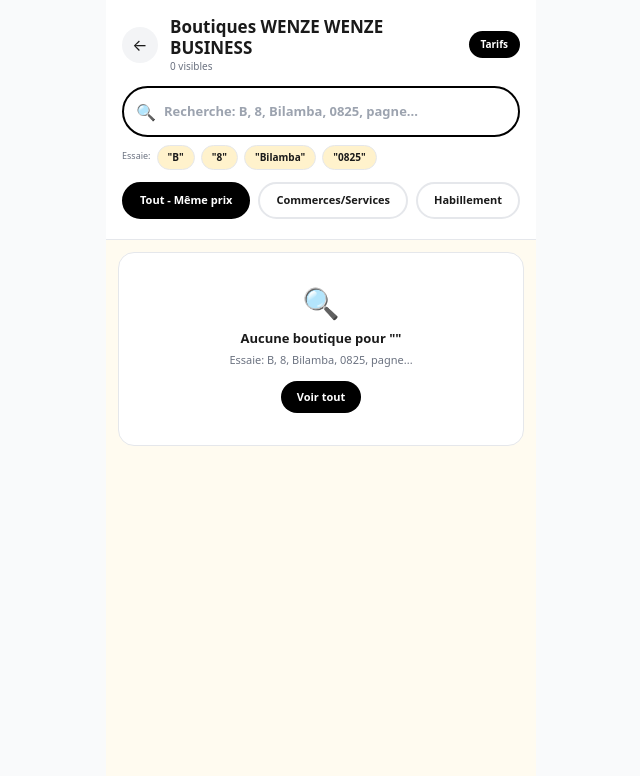
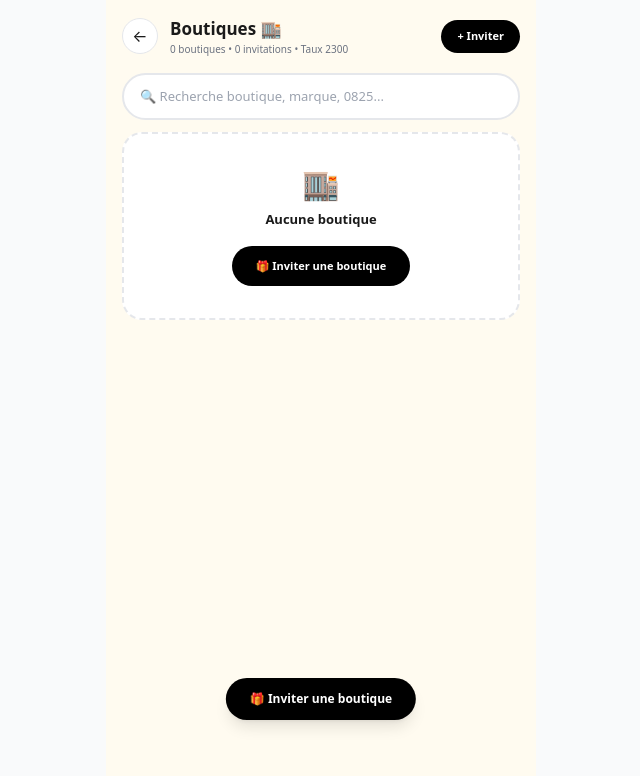
Before and after one commit to kongolokelvin47-cmd/Wenze-pwa, a Next.js app: page /boutiques in a window 1280 px wide. Shown: the top 776 px of the page, without its empty margins (319-959 px from the left). Built offline with nearby package versions, Linux system fonts and the light colour scheme.

Commit message:
Refactor boutique page and improve state management

```diff
--- a/app/boutiques/page.tsx
+++ b/app/boutiques/page.tsx
@@ -1,145 +1,137 @@
 "use client";
-import { useState, useEffect, useMemo } from "react";
+import { useEffect, useState, useMemo } from "react";
 import Link from "next/link";
 
-const cleanWa = (n:any)=>(n||"").toString().replace(/[^0-9]/g,"").replace(/^0+/,"");
-const norm = (s:any)=>(s||"").toString().toLowerCase().normalize("NFD").replace(/[\u0300-\u036f]/g,"").replace(/[^a-z0-9]/g,"");
-const readList=(k:string):any[]=>{ try{ const r=localStorage.getItem(k); const v=r?JSON.parse(r):[]; return Array.isArray(v)?v:[]; }catch{ return []; } };
+// ✅ TAUX LOCAL - Pas de lib/paiement
+const TAUX_CDF = 2300;
+const toCDF = (p:any)=>{ const v=Number(p||0); return isNaN(v)?0:Math.round(v*TAUX_CDF); };
+const toCDFString = (p:any)=> toCDF(p).toLocaleString()+" CDF";
 
-function boutiqueName(u:any){
-  if(!u) return "Bilamba";
-  const brut=(u?.nomBoutique||u?.boutiqueName||u?.name||u?.nomEtablissement||"").trim();
-  if(brut.toLowerCase().includes("boutiques") && brut.includes("(")) return brut.replace(/Boutiques\s+Boutiques/i,"Boutiques").replace(/Boutique\s+Boutiques/i,"Boutiques").trim();
-  const base=brut.replace(/^Boutiques\s*/i,"").replace(/^Boutique\s*/i,"").split("(")[0].trim() || "Bilamba";
-  const marque=(u?.marque||u?.slogan||"").replace(/^Boutiques\s*/i,"").replace(/^Boutique\s*/i,"").trim() || (base.toLowerCase().includes("bilamba")?"Maison d'habillement":"Commerce général");
-  return `Boutiques ${base} (${marque})`;
+function cleanWa(n:any){ return (n||"").toString().replace(/[^0-9]/g,"").replace(/^0+/,""); }
+function readList(k:string):any[]{ try{ const v=JSON.parse(localStorage.getItem(k)||"[]"); return Array.isArray(v)?v:[]; }catch{ return []; } }
+function readUser(){ try{ const r=localStorage.getItem("wenze_user"); return r?JSON.parse(r):null; }catch{ return null; } }
+
+function getBoutiqueIdentite(u:any, wa:string){
+  const nomBrut = (u?.nomBoutique||u?.boutiqueName||u?.nomEtablissement||u?.name||"").trim();
+  const marqueBrut = (u?.marque||"").trim();
+  if(nomBrut.toLowerCase().includes("boutiques") && nomBrut.includes("(")){
+    const cleaned = nomBrut.replace(/Boutiques\s+Boutiques/i,"Boutiques").trim();
+    return { nomComplet: cleaned, nomCourt: cleaned.split("(")[0].trim(), marque: cleaned.match(/\((.*?)\)/)?.[1]||marqueBrut||"Commerce général", initial: cleaned.replace(/^Boutiques\s*/i,"").trim()[0]?.toUpperCase()||"B" };
+  }
+  let nomBase = nomBrut.replace(/^Boutiques\s*/i,"").replace(/^Boutique\s*/i,"").split("(")[0].trim() || wa.slice(-4);
+  let marqueFinale = marqueBrut || "Commerce général";
+  return { nomComplet: `Boutiques ${nomBase} (${marqueFinale})`, nomCourt: `Boutiques ${nomBase}`, marque: marqueFinale, initial: nomBase[0]?.toUpperCase()||"B" };
 }
 
 export default function BoutiquesPage(){
-  const [users,setUsers]=useState<any[]>([]);
-  const [annonces,setAnnonces]=useState<any[]>([]);
-  const [q,setQ]=useState("");
-  const [cat,setCat]=useState("tout");
+  const [boutiques, setBoutiques] = useState<any[]>([]);
+  const [search, setSearch] = useState("");
+  const [filleulsWas, setFilleulsWas] = useState<Set<string>>(new Set());
+  const [myInvitations, setMyInvitations] = useState<any[]>([]);
 
   useEffect(()=>{
-    const allUsers=readList("wenze_all_users");
-    const allAnnonces=readList("wenze_annonces_list");
-    if(allUsers.length===0 && allAnnonces.length>0){
-      const map=new Map();
-      allAnnonces.forEach((a:any)=>{
-        const wa=cleanWa(a.ownerWhatsapp||a.whatsapp||a.userId);
-        if(wa && !map.has(wa)) map.set(wa,{ownerWhatsapp:wa,whatsapp:wa,nomBoutique:a.boutiqueName||a.nomEtablissement||`Boutique ${wa.slice(-4)}`,marque:a.marque||"Commerce général",photo:a.photo,commune:a.commune||"Kinshasa",categorieId:a.categorieId||"commerces-services"});
-      });
-      setUsers(Array.from(map.values()));
-    } else {
-      setUsers(allUsers);
+    const users = readList("wenze_all_users");
+    const cur = readUser();
+    if(cur){
+      const waCur = cleanWa(cur.ownerWhatsapp||cur.whatsapp||cur.id);
+      if(waCur && !users.find((u:any)=>cleanWa(u.ownerWhatsapp||u.whatsapp||u.id)===waCur)) users.push(cur);
     }
-    setAnnonces(allAnnonces);
+    const annonces = readList("wenze_annonces_list");
+    const list = users.map((u:any)=>{
+      const wa = cleanWa(u.ownerWhatsapp||u.whatsapp||u.id);
+      const ident = getBoutiqueIdentite(u, wa);
+      const count = annonces.filter((a:any)=>cleanWa(a.ownerWhatsapp||a.whatsapp||a.userId)===wa).length;
+      return { ...u, ...ident, wa, annoncesCount: count };
+    }).filter((b:any)=>b.wa);
+    setBoutiques(list);
+
+    // 🎁 Mes filleuls
+    const me = readUser();
+    const myWa = me ? cleanWa(me.ownerWhatsapp||me.whatsapp||me.id) : "";
+    const invs = readList("wenze_invitations").filter((x:any)=> !myWa || cleanWa(x.parrain_wa||x.parrainWa)===myWa);
+    setMyInvitations(invs);
+    setFilleulsWas(new Set(invs.filter((x:any)=>x.statut==="accepte").map((x:any)=>cleanWa(x.invite_wa||x.inviteWa))));
   },[]);
 
   const filtered = useMemo(()=>{
-    const query = q.trim();
-    const nq = norm(query);
-    if(!nq) {
-      let all = [...users];
-      if(cat!=="tout") all = all.filter(u=> norm(u.categorieId||"")===norm(cat) || norm(u.marque||"").includes(norm(cat)) || norm(u.commune||"").includes(norm(cat)));
-      return all;
+    const s = search.toLowerCase();
+    return boutiques.filter(b=>{
+      if(!s) return true;
+      return (b.nomComplet||"").toLowerCase().includes(s) || (b.marque||"").toLowerCase().includes(s) || b.wa.includes(s) || ("0"+b.wa.slice(-9)).includes(s);
+    }).sort((a,b)=>{
+      // Filleuls juste après, pas de TOP gratuit, juste visibilité réseau
+      const aF = filleulsWas.has(a.wa)?1:0;
+      const bF = filleulsWas.has(b.wa)?1:0;
+      if(aF!==bF) return bF-aF;
+      return b.annoncesCount - a.annoncesCount;
+    });
+  },[boutiques, search, filleulsWas]);
+
+  const shareBoutique = (b:any)=>{
+    const lien = `${window.location.origin}/boutiques/${b.wa}`;
+    const text = `🏬 ${b.nomComplet} sur Wenze ! ${b.annoncesCount} annonce(s) • ${b.marque}\n\n👉 ${lien}`;
+    if(navigator.share){
+      navigator.share({ title: b.nomComplet, text }).catch(()=>{});
+    } else {
+      navigator.clipboard.writeText(text);
+      alert("Lien boutique copié !");
     }
-    const res = users.filter(u=>{
-      const wa = cleanWa(u.ownerWhatsapp||u.whatsapp||u.id||"");
-      const wa9 = wa.slice(-9);
-      const waSans243 = wa.replace(/^243/,"");
-      const nom = boutiqueName(u);
-      const produits = annonces.filter(a=>cleanWa(a.ownerWhatsapp||a.whatsapp||a.userId)===wa).map(a=>a.titre||"").join(" ");
-      const hay = norm(`${nom} ${u.marque||""} ${u.slogan||""} ${u.commune||""} ${u.ville||""} ${wa} ${wa9} 0${wa9} ${waSans243} ${produits} ${u.nom||""}`);
-      return hay.includes(nq);
-    });
-    if(cat!=="tout") return res.filter(u=> norm(u.categorieId||"").includes(norm(cat)) || norm(u.marque||"").includes(norm(cat)));
-    return res;
-  },[users,annonces,q,cat]);
-
-  const suggestions = useMemo(()=>{
-    if(q.trim().length!==1) return [];
-    const nq = norm(q);
-    return users.filter(u=> norm(boutiqueName(u)).startsWith(nq)).slice(0,3).map(u=> boutiqueName(u));
-  },[q,users]);
+  };
 
   return (
-    <div className="max-w-[430px] mx-auto min-h-screen bg-[#FFFBF0] pb-24">
-      <header className="sticky top-0 bg-white/95 backdrop-blur z-20 p-4 border-b">
-        <div className="flex items-center gap-3">
-          <Link href="/" className="w-9 h-9 bg-gray-100 rounded-full flex items-center justify-center">←</Link>
-          <div className="flex-1 min-w-0">
-            <h1 className="font-black text-[17px] leading-tight">Boutiques WENZE WENZE BUSINESS</h1>
-            <p className="text-[10px] text-gray-500">{filtered.length} visibles {q && `pour "${q}"`}</p>
-          </div>
-          <Link href="/tarif" className="text-[10px] font-black bg-black text-white px-3 py-1.5 rounded-full whitespace-nowrap">Tarifs</Link>
-        </div>
-
-        <div className="relative mt-3">
-          <input value={q} onChange={e=>setQ(e.target.value)} placeholder="Recherche: B, 8, Bilamba, 0825, pagne..." className="w-full p-3.5 pl-10 pr-10 rounded-full border-2 border-black text-[13px] font-bold bg-white outline-none" />
-          <span className="absolute left-3.5 top-3.5">🔍</span>
-          {q && <button onClick={()=>setQ("")} className="absolute right-3 top-3 w-6 h-6 bg-black text-white rounded-full text-[11px] flex items-center justify-center">✕</button>}
-        </div>
-
-        {!q && (
-          <div className="flex gap-1.5 mt-2 flex-wrap">
-            <span className="text-[9px] text-gray-500 py-1">Essaie:</span>
-            {["B","8","Bilamba","0825"].map(ex=>(
-              <button key={ex} onClick={()=>setQ(ex)} className="text-[10px] bg-[#FFF2CC] border px-2.5 py-1 rounded-full font-bold">"{ex}"</button>
-            ))}
-          </div>
-        )}
-
-        {q && <p className="text-[10px] mt-1.5 text-gray-600">🔍 <b>{filtered.length}</b> boutique{filtered.length>1?"s":""} contenant <b>"{q}"</b> - Tape 1 lettre = filtre instantané</p>}
-        {suggestions.length>0 && (
-          <div className="mt-1.5 flex gap-1.5 flex-wrap">
-            {suggestions.map(s=>(<button key={s} onClick={()=>setQ(s.replace("Boutiques ","").split(" (")[0])} className="text-[9px] bg-black text-white px-2 py-1 rounded-full">{s}</button>))}
-          </div>
-        )}
-
-        <div className="flex gap-2 overflow-x-auto mt-3 pb-1">
-          {["tout","Commerces/Services","Habillement","Agro"].map(c=>(
-            <button key={c} onClick={()=>setCat(c)} className={`shrink-0 px-4 py-2 rounded-full text-[11px] font-black border-2 ${cat===c?"bg-black text-white border-black":"bg-white"}`}>{c==="tout"?"Tout - Même prix":c}</button>
-          ))}
-        </div>
+    <div className="max-w-[430px] mx-auto min-h-screen bg-[#FFFBF0] pb-28 p-4">
+      <header className="flex items-center gap-3 mb-4">
+        <Link href="/" className="w-9 h-9 bg-white border rounded-full flex items-center justify-center">←</Link>
+        <div className="flex-1"><h1 className="font-black text-[17px]">Boutiques 🏬</h1><p className="text-[10px] text-gray-500">{boutiques.length} boutiques • {myInvitations.length} invitations • Taux {TAUX_CDF}</p></div>
+        <Link href="/inviter" className="bg-black text-white px-4 py-2 rounded-full font-black text-[11px]">+ Inviter</Link>
       </header>
 
-      <div className="p-3 space-y-3">
-        {filtered.length===0 ? (
-          <div className="bg-white border rounded-2xl p-8 text-center">
-            <p className="text-3xl">🔍</p><p className="font-black text-[13px] mt-2">Aucune boutique pour "{q}"</p><p className="text-[11px] text-gray-500 mt-1">Essaie: B, 8, Bilamba, 0825, pagne...</p>
-            <button onClick={()=>setQ("")} className="mt-3 bg-black text-white px-4 py-2 rounded-full text-[11px] font-black">Voir tout</button>
-          </div>
-        ) : filtered.map((u:any, idx:number)=>{
-          const wa=cleanWa(u.ownerWhatsapp||u.whatsapp||u.id);
-          // FIX ECRAN BLANC: si pas de WA, on n'affiche pas de lien cliquable
-          if(!wa) return null;
-          const myAnnonces=annonces.filter(a=>cleanWa(a.ownerWhatsapp||a.whatsapp||a.userId)===wa);
-          const hasVideo = myAnnonces.some(a=> a.video || a.videoUrl);
-          return (
-            // FIX PRINCIPAL: Link au lieu de div + router.push
-            <Link key={`${wa}-${idx}`} href={`/boutiques/${wa}`} className="bg-white border rounded-2xl p-3 flex gap-3 cursor-pointer active:scale-[0.99] hover:border-black block">
-              <div className="w-14 h-14 bg-black text-white rounded-full flex items-center justify-center font-black text-[20px] overflow-hidden shrink-0">
-                {u.photo ? <img src={u.photo} alt="" className="w-full h-full object-cover"/> : boutiqueName(u).replace(/^Boutiques\s*/i,"").slice(0,1)}
-              </div>
-              <div className="flex-1 min-w-0">
-                <p className="font-black text-[13px] truncate">{boutiqueName(u)}</p>
-                <p className="text-[11px] text-gray-600 truncate">{u.marque||"Commerce général"} • 0{wa.slice(-9)} • {myAnnonces.length} activités {hasVideo?"• 🎬 vidéo":""}</p>
-                <div className="flex gap-1.5 mt-2">
-                  {myAnnonces.slice(0,3).map((a:any)=>(
-                    <div key={a.id} className="w-10 h-10 bg-[#FFFBF0] border rounded-lg overflow-hidden flex items-center justify-center text-[9px] relative">
-                      {a.video||a.videoUrl ? <span>🎬</span> : a.photo ? <img src={a.photo} className="w-full h-full object-cover"/> : <span>IMG</span>}
-                    </div>
-                  ))}
-                  {myAnnonces.length>3 && <div className="w-10 h-10 bg-black text-white rounded-lg flex items-center justify-center text-[10px] font-black">+{myAnnonces.length-3}</div>}
+      {/* 🎁 Mes invitations */}
+      {myInvitations.length>0 && (
+        <Link href="/mes-invitations" className="block bg-white border-2 border-black rounded-2xl p-3 flex items-center gap-3 mb-3">
+          <span className="w-10 h-10 bg-black text-white rounded-full flex items-center justify-center">🎁</span>
+          <div className="flex-1"><p className="font-black text-[12px]">Mes invitations • {myInvitations.length}</p><p className="text-[10px] text-gray-500">✅ {myInvitations.filter((x:any)=>x.statut==="accepte").length} acceptées • ⏳ {myInvitations.filter((x:any)=>x.statut!=="accepte").length} en attente</p></div>
+          <span>›</span>
+        </Link>
+      )}
+
+      <input value={search} onChange={e=>setSearch(e.target.value)} placeholder="🔍 Recherche boutique, marque, 0825..." className="w-full border-2 rounded-full px-4 py-3 text-[13px] bg-white outline-none focus:border-black mb-3" />
+
+      {filtered.length===0 ? (
+        <div className="bg-white border-2 border-dashed rounded-[20px] p-8 text-center">
+          <p className="text-3xl">🏬</p><p className="font-black text-[13px] mt-2">Aucune boutique</p>
+          <Link href="/inviter" className="mt-4 inline-block bg-black text-white px-6 py-3 rounded-full font-black text-[11px]">🎁 Inviter une boutique</Link>
+        </div>
+      ) : (
+        <div className="space-y-3">
+          {filtered.map((b:any)=>{
+            const isFilleul = filleulsWas.has(b.wa);
+            return (
+              <div key={b.wa} className={`bg-white border-2 rounded-[20px] p-3 ${isFilleul ? "border-orange-400" : "border-gray-200"}`}>
+                <div className="flex gap-3">
+                  <div className="w-14 h-14 rounded-[16px] bg-black text-white flex items-center justify-center font-black text-[20px] overflow-hidden shrink-0">
+                    {b.photo ? <img src={b.photo} className="w-full h-full object-cover"/> : b.initial}
+                  </div>
+                  <div className="flex-1 min-w-0">
+                    <p className="font-black text-[13px] truncate">{b.nomComplet}</p>
+                    <p className="text-[10px] text-orange-600 font-bold">{b.marque} • {b.ville||"Kinshasa"}</p>
+                    <p className="text-[10px] text-gray-500">0{b.wa.slice(-9)} • {b.annoncesCount} annonce(s)</p>
+                    {isFilleul && <p className="text-[9px] font-black text-orange-600 mt-0.5">🎁 Filleul • Invitée par toi</p>}
+                  </div>
+                  {isFilleul && <span className="bg-orange-500 text-white text-[8px] px-2 py-1 rounded-full font-black h-fit">🎁 FILLEUL</span>}
+                </div>
+                <div className="grid grid-cols-3 gap-1.5 mt-3">
+                  <Link href={`/boutiques/${b.wa}`} className="bg-black text-white py-2 rounded-full font-black text-[9px] text-center">🏬 Voir</Link>
+                  <a href={`https://wa.me/${b.wa}`} target="_blank" className="bg-[#25D366] text-white py-2 rounded-full font-black text-[9px] text-center">💬 WhatsApp</a>
+                  <button onClick={()=>shareBoutique(b)} className="bg-white border-2 border-black py-2 rounded-full font-black text-[9px]">📤 Partager</button>
                 </div>
               </div>
-              <span className="text-gray-400 text-[18px]">›</span>
-            </Link>
-          );
-        })}
-      </div>
+            );
+          })}
+        </div>
+      )}
+
+      <Link href="/inviter" className="fixed bottom-20 left-1/2 -translate-x-1/2 bg-black text-white px-6 py-3 rounded-full font-black text-[12px] shadow-lg z-10">🎁 Inviter une boutique</Link>
     </div>
   );
-            }
+    }
```
